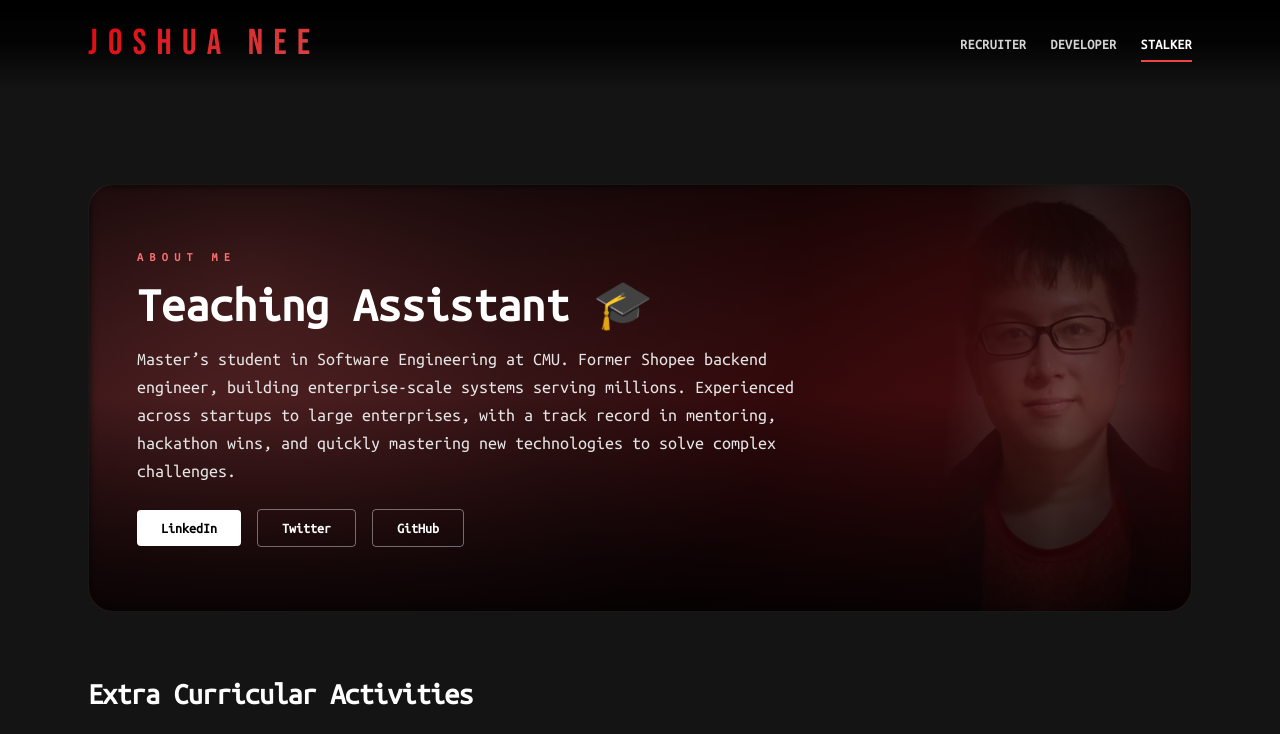
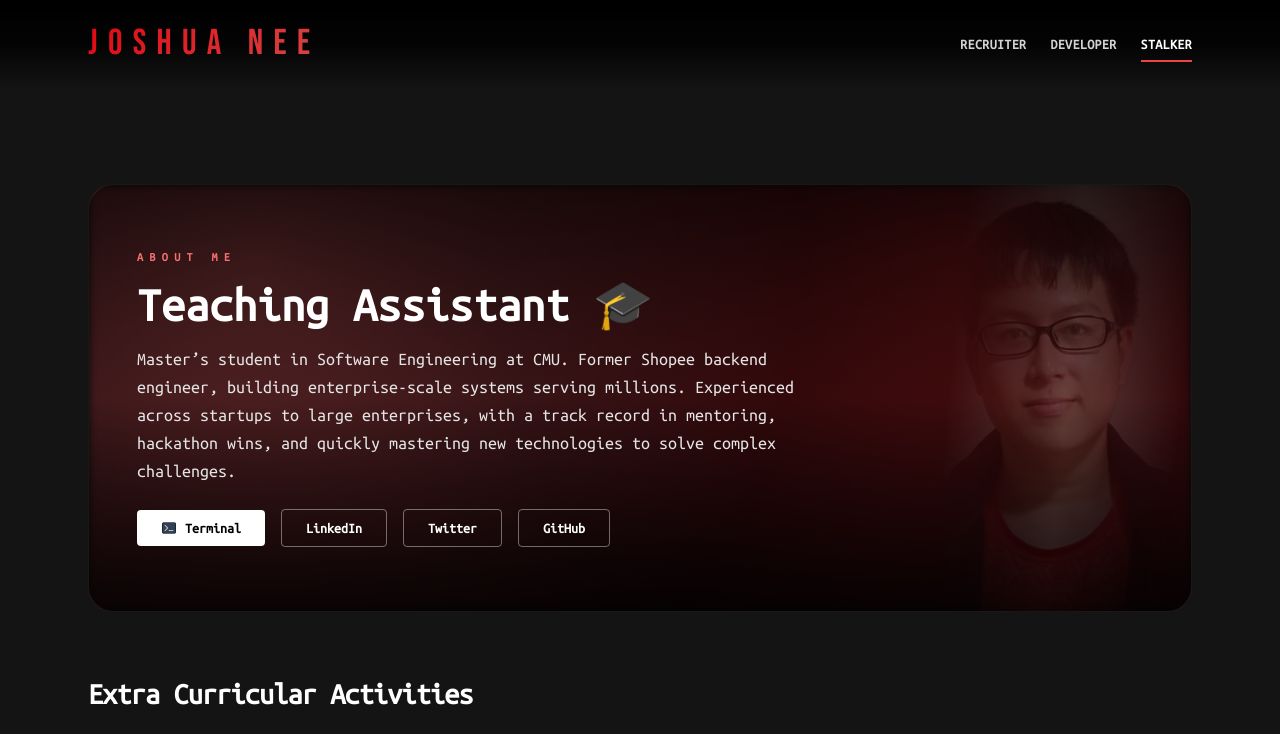
Before and after one commit to joshuan98/resume, a Next.js app: page /stalker in a window 1280 px wide. Shown: the top 734 px of the page. Built offline with nearby package versions, Linux system fonts and the light colour scheme.

Commit message:
Initial commit to add terminal page

```diff
--- a/src/app/developer/page.tsx
+++ b/src/app/developer/page.tsx
@@ -1,24 +1,23 @@
 "use client";
 
 import ProfileLayout from "@/components/layout/ProfileLayout";
-import type { ContentRow } from "@/types";
+import {
+  getProjectAccents,
+  getWorkAccents,
+  HACKATHON_ACCENTS,
+} from "@/constants/accentColors";
 import projectsData from "@/data/professional/projects.json";
 import workData from "@/data/professional/work.json";
+import { mapProjectItems, mapWorkItems } from "@/lib/contentMappers";
 import { createHero } from "@/lib/hero";
-import { mapProjectItems, mapWorkItems } from "@/lib/contentMappers";
-import {
-  getWorkAccents,
-  getProjectAccents,
-  HACKATHON_ACCENTS,
-} from "@/constants/accentColors";
 import { getGitHubUrl } from "@/lib/links";
+import type { ContentRow } from "@/types";
 import React from "react";
 
 const hero = createHero({
   cta: "Download résumé",
   ctaHref: "/assets/Resume_Joshua Nee.pdf",
-  secondaryCta: "View GitHub",
-  secondaryCtaHref: getGitHubUrl(),
+  secondaryCta: [{ label: "View GitHub", href: getGitHubUrl() }],
   background:
     "radial-gradient(circle at 22% 18%, rgba(66,214,180,0.45), transparent 55%), radial-gradient(circle at 78% 20%, rgba(43,181,153,0.4), transparent 48%), linear-gradient(135deg, rgba(6,24,18,0.96), rgba(12,38,26,0.94))",
 });
--- a/src/app/recruiter/page.tsx
+++ b/src/app/recruiter/page.tsx
@@ -32,8 +32,7 @@ import React from "react";
 const hero = createHero({
   cta: "Download résumé",
   ctaHref: "/assets/Resume_Joshua Nee.pdf",
-  secondaryCta: "View LinkedIn",
-  secondaryCtaHref: getLinkedInUrl(),
+  secondaryCta: [{ label: "View LinkedIn", href: getLinkedInUrl() }],
   background:
     "radial-gradient(circle at 20% 18%, rgba(96,165,250,0.55), transparent 60%), radial-gradient(circle at 76% 16%, rgba(37,99,235,0.4), transparent 55%), linear-gradient(135deg, rgba(6,18,46,0.96), rgba(10,25,60,0.98))",
 });
--- a/src/app/stalker/page.tsx
+++ b/src/app/stalker/page.tsx
@@ -1,26 +1,29 @@
 "use client";
 
 import ProfileLayout from "@/components/layout/ProfileLayout";
-import type { ContentRow } from "@/types";
-import { createHero } from "@/lib/hero";
+import { generateExtracurricularAccents } from "@/constants/accentColors";
+import extracurriculars from "@/data/personal/extracurriculars.json";
+import interests from "@/data/personal/interests.json";
+import volunteering from "@/data/personal/volunteering.json";
 import {
   mapBulletItems,
   mapCategoryItems,
 } from "@/lib/contentMappers";
-import { generateExtracurricularAccents } from "@/constants/accentColors";
 import { emojiDataUri } from "@/lib/emojiDataUri";
-import { getLinkedInUrl, getTwitterUrl, getGitHubUrl } from "@/lib/links";
-import extracurriculars from "@/data/personal/extracurriculars.json";
-import interests from "@/data/personal/interests.json";
-import volunteering from "@/data/personal/volunteering.json";
+import { createHero } from "@/lib/hero";
+import { getGitHubUrl, getLinkedInUrl, getTwitterUrl } from "@/lib/links";
+import type { ContentRow } from "@/types";
 import React from "react";
 
 const hero = createHero({
-  cta: "LinkedIn",
-  ctaHref: getLinkedInUrl(),
-  secondaryCta: "Twitter",
-  secondaryCtaHref: getTwitterUrl(),
-  tertiaryCta: [{ label: "GitHub", href: getGitHubUrl() }],
+  cta: "Terminal",
+  ctaHref: "/terminal",
+  ctaIcon: "terminal.png",
+  secondaryCta: [
+    { label: "LinkedIn", href: getLinkedInUrl() },
+    { label: "Twitter", href: getTwitterUrl() },
+    { label: "GitHub", href: getGitHubUrl() },
+  ],
   background:
     "radial-gradient(circle at 15% 18%, rgba(248,113,113,0.45), transparent 55%), radial-gradient(circle at 80% 18%, rgba(220,38,38,0.38), transparent 50%), linear-gradient(135deg, rgba(32,6,10,0.95), rgba(45,8,12,0.92))",
 });
--- /dev/null
+++ b/src/app/terminal/page.tsx
@@ -0,0 +1,25 @@
+"use client";
+
+import ProfileLayout from "@/components/layout/ProfileLayout";
+import { createHero } from "@/lib/hero";
+import React from "react";
+const hero = createHero({
+  cta: "Back",
+  ctaHref: "/stalker",
+  background:
+    "radial-gradient(circle at 20% 18%, rgba(56,189,248,0.2), transparent 60%), radial-gradient(circle at 76% 16%, rgba(99,102,241,0.18), transparent 55%), linear-gradient(135deg, rgba(6,18,46,0.96), rgba(10,25,60,0.98))",
+});
+
+const TerminalPage: React.FC = () => {
+  return (
+    <ProfileLayout
+      heading=""
+      subheading="Terminal"
+      navLabel="Terminal"
+      hero={hero}
+      rows={[]}
+    />
+  );
+};
+
+export default TerminalPage;
--- a/src/components/profile/HeroSection.tsx
+++ b/src/components/profile/HeroSection.tsx
@@ -1,10 +1,10 @@
 "use client";
 
+import type { ProfileHero } from "@/types";
+import { motion } from "framer-motion";
 import Image from "next/image";
-import { motion } from "framer-motion";
+import React from "react";
 import { TypeAnimation } from "react-type-animation";
-import React from "react";
-import type { ProfileHero } from "@/types";
 
 type HeroSectionProps = {
   hero: ProfileHero;
@@ -55,7 +55,7 @@ const HeroSection: React.FC<HeroSectionProps> = ({ hero }) => {
               {hero.eyebrow}
             </span>
             {Array.isArray(hero.typewriterSequence) &&
-            hero.typewriterSequence.length > 0 ? (
+              hero.typewriterSequence.length > 0 ? (
               <motion.div
                 initial={{ opacity: 0, y: 16 }}
                 animate={{ opacity: 1, y: 0 }}
@@ -105,22 +105,21 @@ const HeroSection: React.FC<HeroSectionProps> = ({ hero }) => {
                     ? undefined
                     : "noopener noreferrer"
                 }
-                className="rounded bg-white px-6 py-2 text-sm font-semibold text-black transition hover:bg-neutral-200"
+                className="rounded bg-white px-6 py-2 text-sm font-semibold text-black transition hover:bg-neutral-200 flex items-center gap-2"
               >
+                {hero.ctaIcon && (
+                  <Image
+                    src={`/assets/${hero.ctaIcon}`}
+                    alt={hero.cta}
+                    width={16}
+                    height={16}
+                    className="inline-block"
+                  />
+                )}
                 {hero.cta}
               </a>
             )}
-            {hero.secondaryCta && hero.secondaryCtaHref && (
-              <a
-                href={hero.secondaryCtaHref}
-                target="_blank"
-                rel="noopener noreferrer"
-                className="rounded border border-white/40 px-6 py-2 text-sm font-semibold text-white transition hover:border-white hover:bg-white/10"
-              >
-                {hero.secondaryCta}
-              </a>
-            )}
-            {hero.tertiaryCta?.map((cta) => (
+            {hero.secondaryCta?.map((cta) => (
               <a
                 key={cta.href}
                 href={cta.href}
--- a/src/types/index.ts
+++ b/src/types/index.ts
@@ -27,9 +27,8 @@ export type ProfileHero = {
   description: string;
   cta: string;
   ctaHref?: string;
-  secondaryCta?: string;
-  secondaryCtaHref?: string;
-  tertiaryCta?: { label: string; href: string }[];
+  ctaIcon?: string;
+  secondaryCta?: { label: string; href: string }[];
   imageSrc?: string;
   imageAlt?: string;
   imageShadow?: boolean;
```
Also changed, not shown: public/assets/terminal.png (added).
